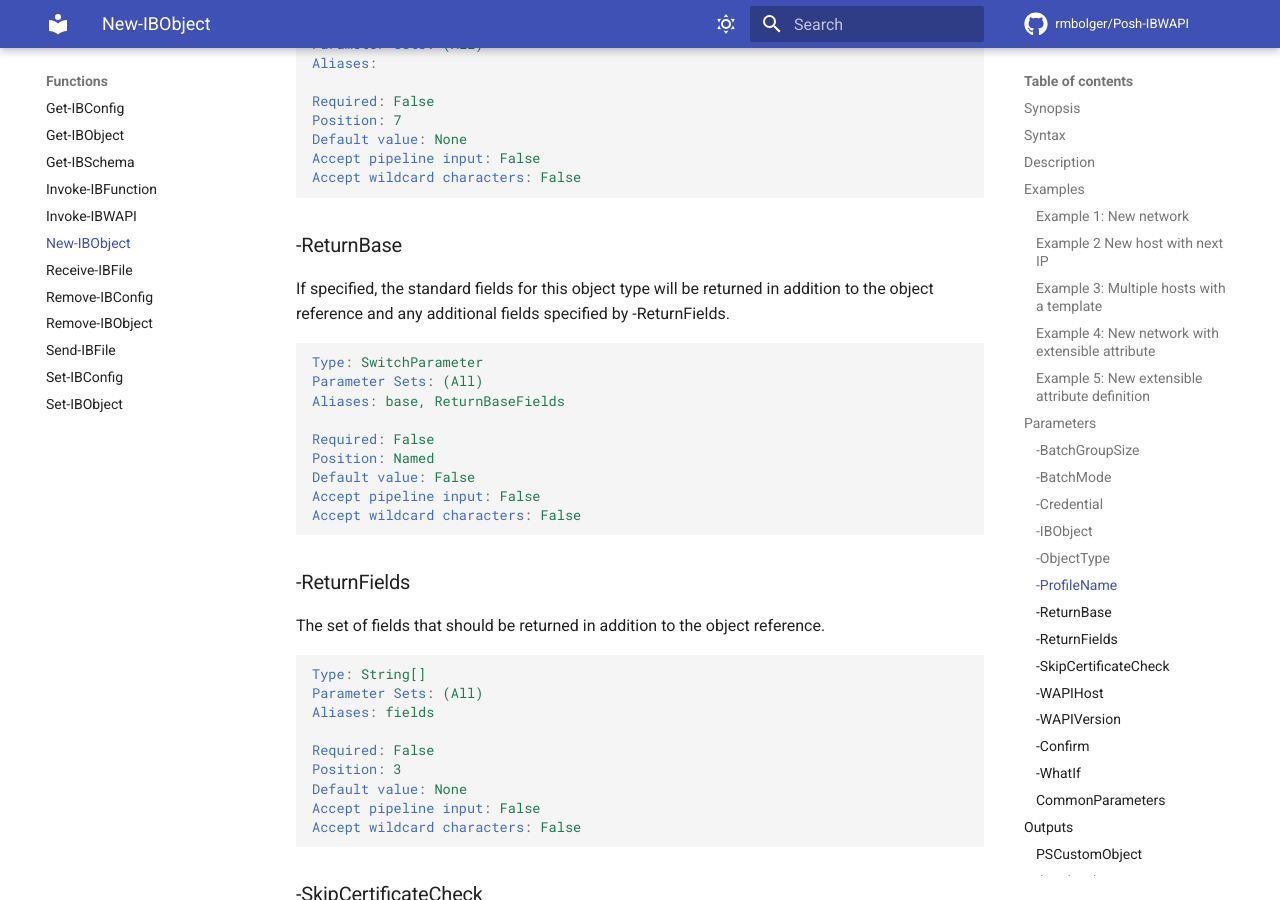
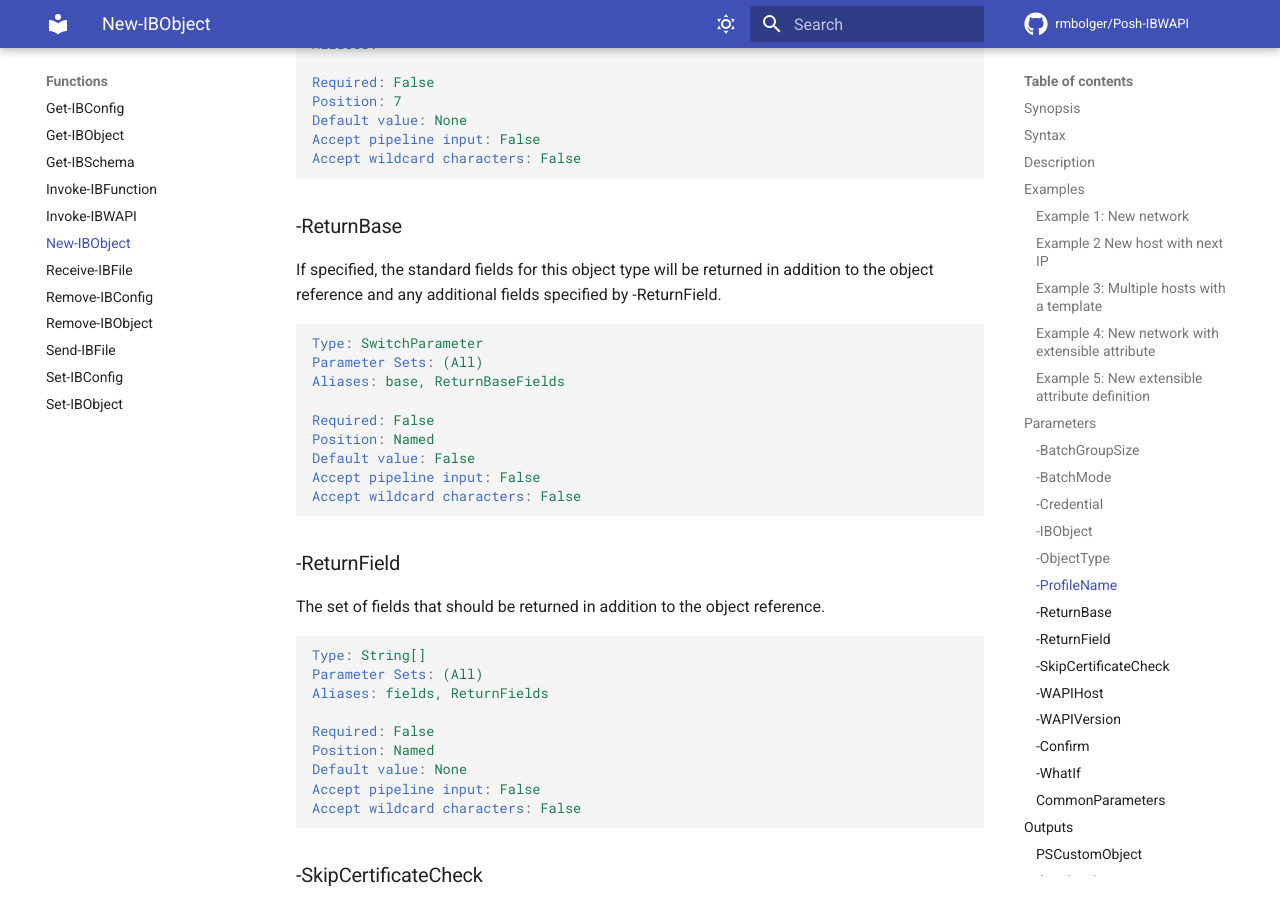
Before and after one commit to rmbolger/Posh-IBWAPI, an MkDocs documentation site: the page built from docs/Functions/New-IBObject.md, in a window 1280 px wide and 900 px high, scrolled down 3505 px. Built offline with MkDocs 1.6.1 and Material for MkDocs 9.7.7, drawn with Linux system fonts in a browser that asks for light colours; comment, search, counter and statistics services are not loaded; the version menu is left out; some of the changed text lies outside the part shown.

Commit message:
renamed -ReturnFields to -ReturnField

````diff
--- a/docs/Functions/New-IBObject.md
+++ b/docs/Functions/New-IBObject.md
@@ -14,10 +14,9 @@ Create an object in Infoblox.
 ## Syntax
 
 ```powershell
-New-IBObject [-ObjectType] <String> [-IBObject] <PSObject> [[-ReturnFields] <String[]>] [-ReturnBase]
- [-BatchMode] [-BatchGroupSize <Int32>] [[-WAPIHost] <String>] [[-WAPIVersion] <String>]
- [[-Credential] <PSCredential>] [-SkipCertificateCheck] [[-ProfileName] <String>] [-WhatIf] [-Confirm]
- [<CommonParameters>]
+New-IBObject [-ObjectType] <String> [-IBObject] <PSObject> [-ReturnField <String[]>] [-ReturnBase] [-BatchMode]
+ [-BatchGroupSize <Int32>] [[-WAPIHost] <String>] [[-WAPIVersion] <String>] [[-Credential] <PSCredential>]
+ [-SkipCertificateCheck] [[-ProfileName] <String>] [-WhatIf] [-Confirm] [<CommonParameters>]
 ```
 
 ## Description
@@ -40,7 +39,7 @@ Create a basic new network with a comment.
 ```powershell
 $myhost = @{name='myhost';comment='my host';configure_for_dns=$false}
 $myhost.ipv4addrs = @(@{ipv4addr='func:nextavailableip:10.10.12.0/24'})
-New-IBObject 'record:host' $myhost -ReturnFields 'comment','configure_for_dns' -ReturnBase
+New-IBObject 'record:host' $myhost -ReturnField 'comment','configure_for_dns' -ReturnBase
 ```
 
 Create a new host record using an embedded function to get the next available IP in the specified network.
@@ -165,7 +164,7 @@ Accept wildcard characters: False
 ```
 
 ### -ReturnBase
-If specified, the standard fields for this object type will be returned in addition to the object reference and any additional fields specified by -ReturnFields.
+If specified, the standard fields for this object type will be returned in addition to the object reference and any additional fields specified by -ReturnField.
 
 ```yaml
 Type: SwitchParameter
@@ -179,16 +178,16 @@ Accept pipeline input: False
 Accept wildcard characters: False
 ```
 
-### -ReturnFields
+### -ReturnField
 The set of fields that should be returned in addition to the object reference.
 
 ```yaml
 Type: String[]
 Parameter Sets: (All)
-Aliases: fields
+Aliases: fields, ReturnFields
 
 Required: False
-Position: 3
+Position: Named
 Default value: None
 Accept pipeline input: False
 Accept wildcard characters: False
@@ -276,7 +275,7 @@ This cmdlet supports the common parameters: -Debug, -ErrorAction, -ErrorVariable
 ## Outputs
 
 ### PSCustomObject
-The object reference string of the created item or a custom object if -ReturnFields or -ReturnBase was used.
+The object reference string of the created item or a custom object if -ReturnField or -ReturnBase was used.
 
 ## Related Links
 
````
Also changed, not shown: CHANGELOG.md (+2 -1 lines), README.md (+1 -1 lines), docs/Functions/Get-IBObject.md (+7 -7 lines), docs/Functions/Set-IBObject.md (+7 -7 lines), docs/Guides/Definitive-REST-Examples.md (+1 -1 lines), docs/index.md (+1 -1 lines), 5 other files.
